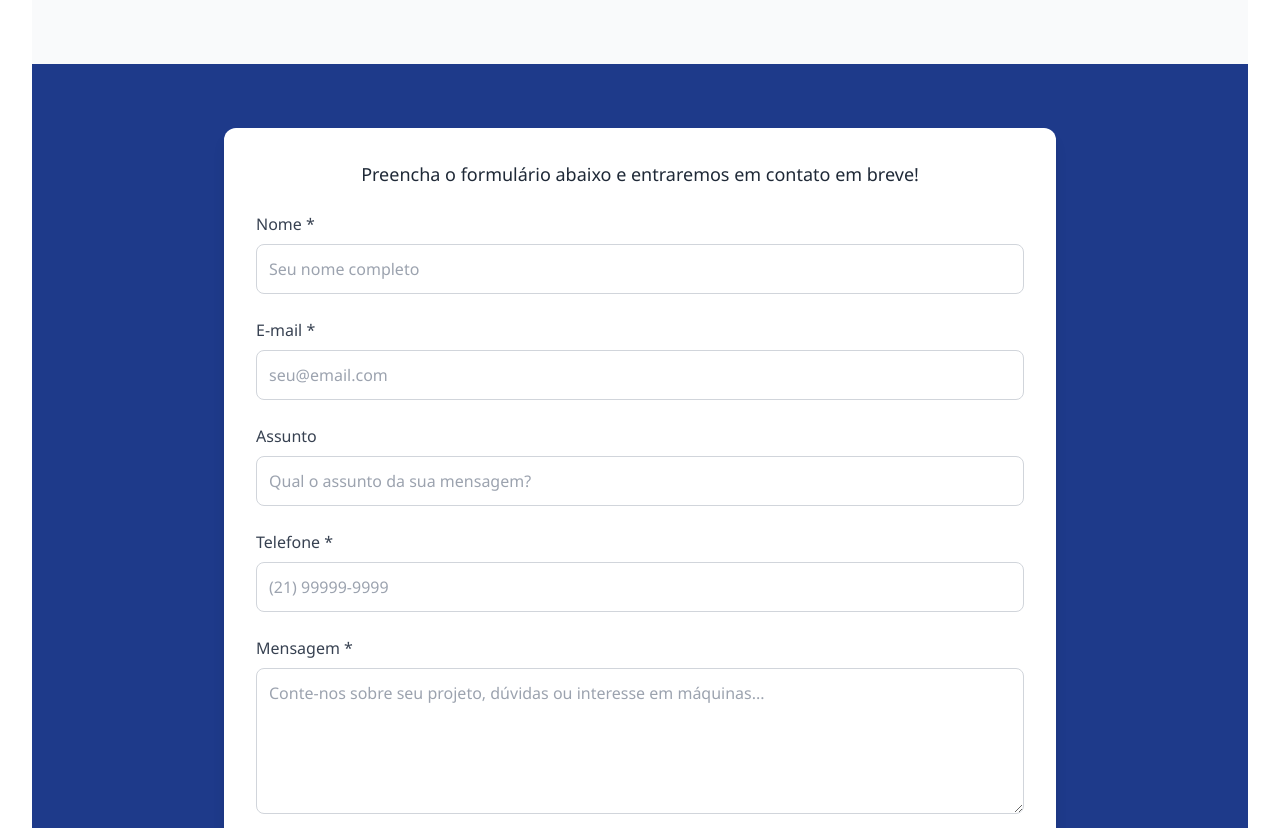
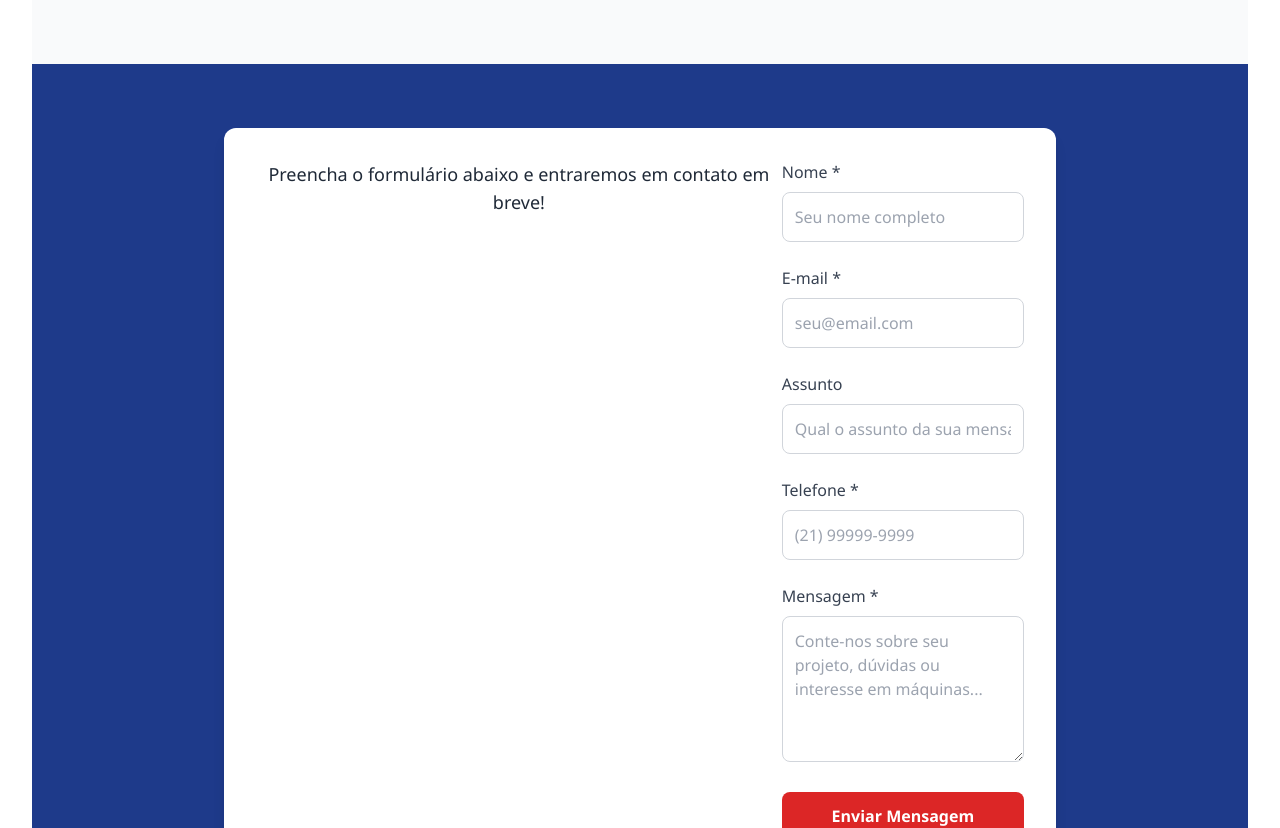
Before and after one commit to msaraujo10/bbvending-site, a React (Vite) app: page / in a window 1280 px wide. Shown: the part 3248-4076 px from the top of the page. Built offline with nearby package versions, Linux system fonts and the light colour scheme.

Commit message:
Update ContactSection.jsx

```diff
--- a/src/components/ContactSection.jsx
+++ b/src/components/ContactSection.jsx
@@ -6,7 +6,7 @@ const ContactPage = () => {
   return (
     <div className="py-16 bg-blue-900 text-white">
       <div className="container mx-auto max-w-4xl px-4 md:px-8">
-        <div className="bg-white text-gray-800 p-8 rounded-xl shadow-lg">
+        <div className="flex bg-white text-gray-800 p-8 rounded-xl shadow-lg">
           <p className="text-center mb-6 text-lg">
             Preencha o formulário abaixo e entraremos em contato em breve!
           </p>
```
